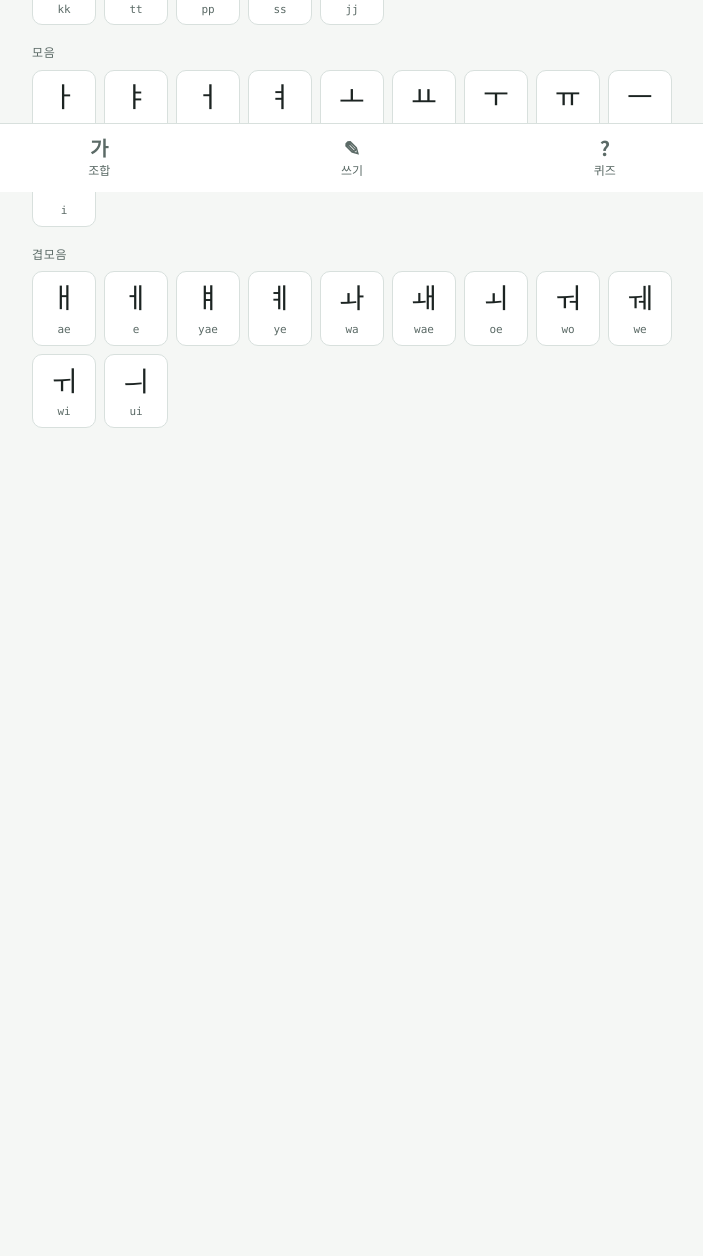
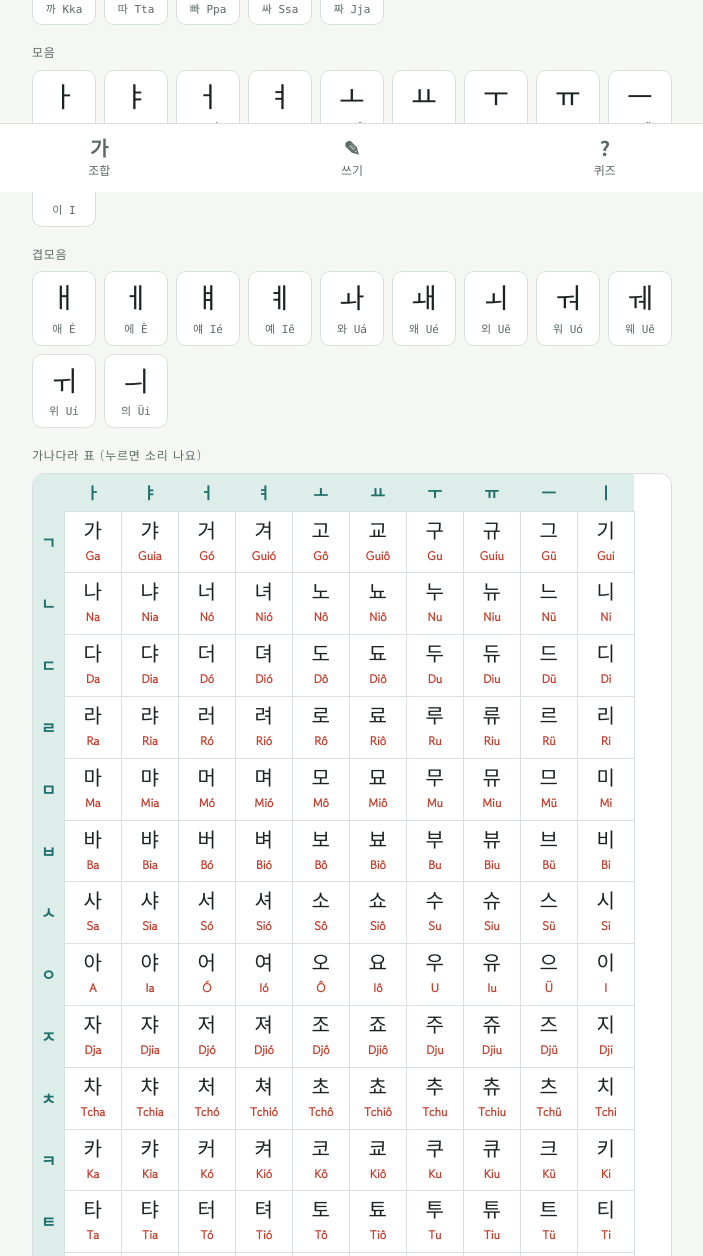
Before and after one commit to jjjeslin72-art/hangul-a, a plain HTML site: page index.html in a window 1280 px wide. Shown: the part 608-1864 px from the top of the page, without its empty margins (288-991 px from the left). Before the commit the page ends 1120 px from the top, so only its background shows below. Drawn offline with Linux system fonts and the light colour scheme; a web font is replaced by a local one.

Commit message:
가나다라 읽는 법과 표 추가
Co-Authored-By: Claude Opus 5.5 <noreply@anthropic.com>
Claude-Session: https://claude.ai/code/session_01Njj4efVt5dskdM2VDkTDhX

```diff
--- a/index.html
+++ b/index.html
@@ -73,6 +73,14 @@ nav.tabs button[aria-selected="true"]{color:var(--accent);background:var(--accen
 .jamo i{font-style:normal;font-size:11px;color:var(--muted);font-family:ui-monospace,Menlo,monospace}
 .jamo[aria-current="true"]{border-color:var(--accent);box-shadow:inset 0 0 0 1px var(--accent)}
 
+.chart-wrap{overflow-x:auto;border:1px solid var(--line);border-radius:12px;background:var(--sheet)}
+.gchart{border-collapse:collapse;font-variant-numeric:tabular-nums}
+.gchart th{font-family:var(--f-glyph);font-weight:700;color:var(--accent);background:var(--accent-soft);padding:6px 8px;position:sticky;left:0}
+.gchart thead th{position:static}
+.gchart td{border:1px solid var(--line);padding:0}
+.gchart td button{border:0;background:none;width:56px;padding:6px 2px;text-align:center}
+.gchart td b{display:block;font-family:var(--f-glyph);font-size:20px;font-weight:500;line-height:1.2}
+.gchart td i{font-style:normal;font-size:12px;color:var(--seal);font-weight:700}
 /* builder */
 .formula{display:flex;align-items:center;justify-content:center;gap:10px;flex-wrap:wrap;margin:6px 0 4px;font-family:var(--f-glyph);font-size:26px}
 .formula .op{color:var(--muted);font-size:20px}
@@ -175,6 +183,8 @@ nav.tabs button[aria-selected="true"]{color:var(--accent);background:var(--accen
   <div class="grid" id="gVow"></div>
   <div class="label" data-t="vowels2"></div>
   <div class="grid" id="gVow2"></div>
+  <div class="label" data-t="chart"></div>
+  <div class="chart-wrap"><table class="gchart" id="gChart"></table></div>
 </section>
 
 <!-- 2. 조합 -->
@@ -281,6 +291,7 @@ const T={
  sub:{ko:'자음·모음부터 말하기까지',pt:'Aprenda o alfabeto coreano'},
  slow:{ko:'천천히',pt:'Devagar'},
  tSound:{ko:'소리',pt:'Sons'},tBuild:{ko:'조합',pt:'Montar'},tWrite:{ko:'쓰기',pt:'Escrever'},tQuiz:{ko:'퀴즈',pt:'Quiz'},tSay:{ko:'말하기',pt:'Falar'},
+ chart:{ko:'가나다라 표 (누르면 소리 나요)',pt:'Tabela Ga-Na-Da-Ra (toque para ouvir)'},
  soundTitle:{ko:'자음과 모음 소리',pt:'Sons das consoantes e vogais'},
  soundLead:{ko:'글자를 누르면 소리가 나와요. 자음은 ㅏ를 붙여서 들려줘요.',pt:'Toque numa letra para ouvir. As consoantes são lidas com ㅏ (a).'},
  consonants:{ko:'자음',pt:'Consoantes'},dbl:{ko:'된소리 (쌍자음)',pt:'Consoantes duplas (tensas)'},
@@ -400,6 +411,10 @@ const VOW2=[
  ['ㅞ','웨','we','"우"+"에"를 빨리','Como "uê"'],
  ['ㅟ','위','wi','"우"+"이"를 빨리','Como "uí"'],
  ['ㅢ','의','ui','"으"+"이"를 빨리','"ɯ" + "i" rápido (ㅡ seguido de ㅣ)']];
+// 가나다라 읽는 법 (브라질식): Ga Na Da Ra …
+const PT_C={'ㄱ':'g','ㄲ':'kk','ㄴ':'n','ㄷ':'d','ㄸ':'tt','ㄹ':'r','ㅁ':'m','ㅂ':'b','ㅃ':'pp','ㅅ':'s','ㅆ':'ss','ㅇ':'','ㅈ':'dj','ㅉ':'jj','ㅊ':'tch','ㅋ':'k','ㅌ':'t','ㅍ':'p','ㅎ':'h'};
+const PT_V={'ㅏ':'a','ㅐ':'é','ㅑ':'ia','ㅒ':'ié','ㅓ':'ó','ㅔ':'ê','ㅕ':'ió','ㅖ':'iê','ㅗ':'ô','ㅘ':'uá','ㅙ':'ué','ㅚ':'uê','ㅛ':'iô','ㅜ':'u','ㅝ':'uó','ㅞ':'uê','ㅟ':'uí','ㅠ':'iu','ㅡ':'ü','ㅢ':'üi','ㅣ':'i'};
+function ptRead(c,v){let a=PT_C[c],b=PT_V[v];if(a==='g'&&/^[eéêi]/.test(b))a='gu';const s=a+b;return s.charAt(0).toUpperCase()+s.slice(1)}
 const JAMO={};[...CONS,...DBL].forEach(a=>JAMO[a[0]]={g:a[0],name:a[1],rom:a[2],ko:a[3],pt:a[4],ex:a[5],type:'c'});
 [...VOW,...VOW2].forEach(a=>JAMO[a[0]]={g:a[0],name:a[1],rom:a[2],ko:a[3],pt:a[4],type:'v'});
 
@@ -471,14 +486,23 @@ let cur='ㄱ';
 function soundOf(g){const j=JAMO[g];return j.type==='c'?compose(g,'ㅏ'):compose('ㅇ',g)}
 function fillGrid(id,list){
   $(id).innerHTML='';
-  list.forEach(a=>{const b=document.createElement('button');b.className='jamo';b.innerHTML=`<b>${a[0]}</b><i>${a[2]}</i>`;
+  list.forEach(a=>{const b=document.createElement('button');b.className='jamo';
+    const isC=!!PT_C.hasOwnProperty(a[0]),syl=isC?compose(a[0],'ㅏ'):compose('ㅇ',a[0]),rd=isC?ptRead(a[0],'ㅏ'):ptRead('ㅇ',a[0]);
+    b.innerHTML=`<b>${a[0]}</b><i>${syl} ${rd}</i>`;
     b.dataset.g=a[0];b.addEventListener('click',()=>{cur=a[0];renderDetail();speak(soundOf(cur))});$(id).appendChild(b)});
 }
 fillGrid('gCons',CONS);fillGrid('gDbl',DBL);fillGrid('gVow',VOW);fillGrid('gVow2',VOW2);
+(function chart(){
+  const V=VOW.map(a=>a[0]),C=CONS.map(a=>a[0]);
+  let h='<thead><tr><th></th>'+V.map(v=>`<th>${v}</th>`).join('')+'</tr></thead><tbody>';
+  C.forEach(c=>{h+=`<tr><th>${c}</th>`+V.map(v=>{const s=compose(c,v);return`<td><button data-s="${s}"><b>${s}</b><i>${ptRead(c,v)}</i></button></td>`}).join('')+'</tr>'});
+  $('gChart').innerHTML=h+'</tbody>';
+  $('gChart').addEventListener('click',e=>{const b=e.target.closest('button');if(b)speak(b.dataset.s)});
+})();
 function renderDetail(){
   const j=JAMO[cur];
   $('jdGlyph').textContent=j.g;$('jdName').textContent=j.name+(j.type==='c'?'  ·  '+soundOf(j.g):'');
-  $('jdRom').textContent=j.rom;
+  $('jdRom').textContent=(j.type==='c'?ptRead(j.g,'ㅏ'):ptRead('ㅇ',j.g))+'   ('+j.rom+')';
   $('jdHint').textContent=(lang==='ko'?j.ko:j.pt)+(j.ex?(lang==='ko'?'  예: ':'  Ex.: ')+j.ex:'');
   $('jdName2').hidden=j.type!=='c';
   document.querySelectorAll('.jamo').forEach(b=>b.setAttribute('aria-current',b.dataset.g===cur));
@@ -504,7 +528,7 @@ const ROM_J={'':'','ㄱ':'k','ㄴ':'n','ㄷ':'t','ㄹ':'l','ㅁ':'m','ㅂ':'p','
 function renderBuild(){
   const s=compose(bC,bV,bJ);
   $('fC').textContent=bC;$('fV').textContent=bV;$('fJ').textContent=bJ||'·';$('bResT').textContent=s;
-  $('bRom').textContent=ROM_C[bC]+JAMO[bV].rom+ROM_J[bJ];
+  $('bRom').textContent=ptRead(bC,bV)+ROM_J[bJ];
   speak(s);
   if(chal&&s===chal&&!chal.done){chal={done:true,s:chal};}
   renderChal();
@@ -708,7 +732,7 @@ $('langBtn').onclick=()=>{lang=lang==='ko'?'pt':'ko';store.set('hg-lang',lang);a
 $('slowBtn').setAttribute('aria-pressed',slow);
 $('slowBtn').onclick=()=>{slow=!slow;store.set('hg-slow',slow);$('slowBtn').setAttribute('aria-pressed',slow)};
 // 첫 화면에서는 소리 없이 그리기
-(function initBuild(){const s=compose(bC,bV,bJ);$('fC').textContent=bC;$('fV').textContent=bV;$('fJ').textContent='·';$('bResT').textContent=s;$('bRom').textContent='ga'})();
+(function initBuild(){const s=compose(bC,bV,bJ);$('fC').textContent=bC;$('fV').textContent=bV;$('fJ').textContent='·';$('bResT').textContent=s;$('bRom').textContent='Ga'})();
 applyLang();
 setTimeout(()=>{if('speechSynthesis' in window&&speechSynthesis.getVoices().length&&!koVoice){const n=document.createElement('div');n.className='note';n.textContent=t('noVoice');$('p-sound').insertBefore(n,$('jDetail'))}},1500);
 })();
--- a/sw.js
+++ b/sw.js
@@ -1,4 +1,4 @@
-const C='hangul-v2';
+const C='hangul-v3';
 self.addEventListener('install',e=>{e.waitUntil(caches.open(C).then(c=>c.addAll(['./','./index.html','./manifest.json','./icon-192.png','./icon-512.png'])));self.skipWaiting()});
 self.addEventListener('activate',e=>{e.waitUntil(caches.keys().then(ks=>Promise.all(ks.filter(k=>k!==C).map(k=>caches.delete(k)))));self.clients.claim()});
 // 인터넷 되면 새 버전, 안 되면 저장된 버전
```
